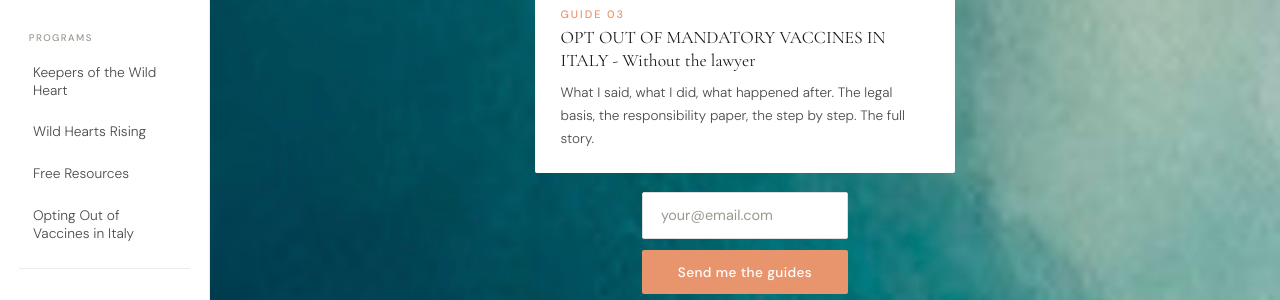
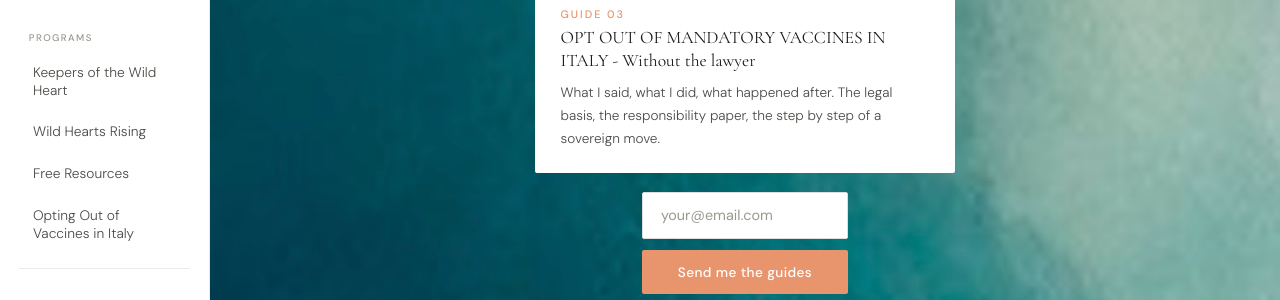
Before and after one commit to Blubell26/giuliapacciotti.com, a Jekyll site: the page built from index.html, in a window 1280 px wide and 900 px high, scrolled down 2666 px. Shown: the part 176-476 px from the top of the window. Built offline with Jekyll 4.4.1, drawn with Linux system fonts in a browser that asks for light colours; some of the changed text lies outside the part shown.

Commit message:
Update index.html

```diff
--- a/index.html
+++ b/index.html
@@ -334,7 +334,7 @@ footer { background:var(--dark); color:white; padding:4rem 4rem 2rem; display:gr
   <div style="background:white;padding:1.4rem 1.6rem;border-radius:2px;">
     <p style="font-size:0.68rem;letter-spacing:0.18em;text-transform:uppercase;color:var(--peach);font-weight:500;margin-bottom:0.4rem;">Guide 03</p>
     <p style="font-family:'Cormorant Garamond',serif;font-size:1.1rem;color:var(--dark);font-weight:400;line-height:1.3;margin-bottom:0.5rem;">OPT OUT OF MANDATORY VACCINES IN ITALY - Without the lawyer</p>
-    <p style="font-size:0.85rem;line-height:1.7;color:var(--mid);font-weight:300;">What I said, what I did, what happened after. The legal basis, the responsibility paper, the step by step. The full story.</p>
+    <p style="font-size:0.85rem;line-height:1.7;color:var(--mid);font-weight:300;">What I said, what I did, what happened after. The legal basis, the responsibility paper, the step by step of a sovereign move.</p>
 </div>
 
 <form method="post" action="https://systeme.io/embedded/40878361/subscription" class="newsletter-form">
```
Also changed, not shown: other parts of index.html (+0 -1 lines).
